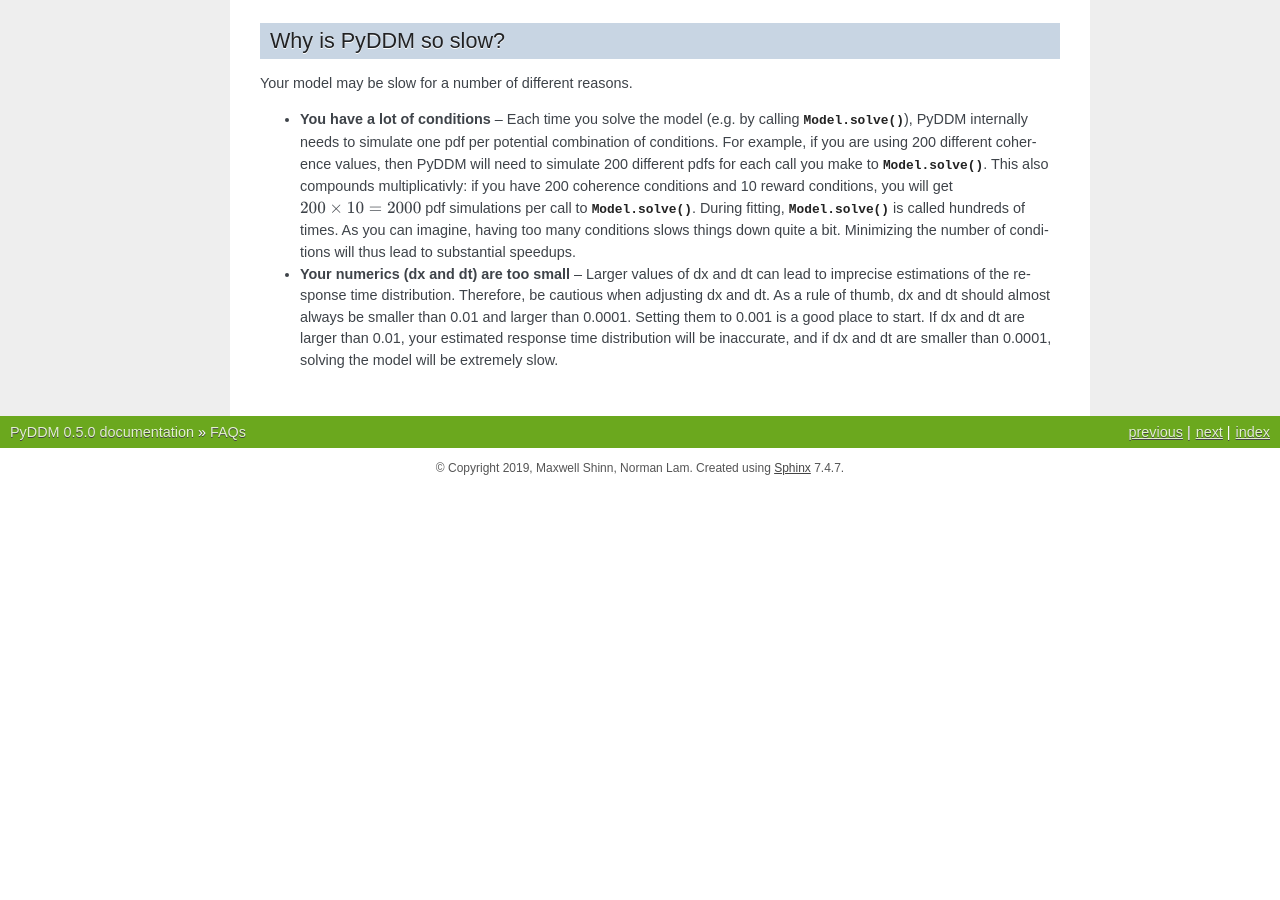
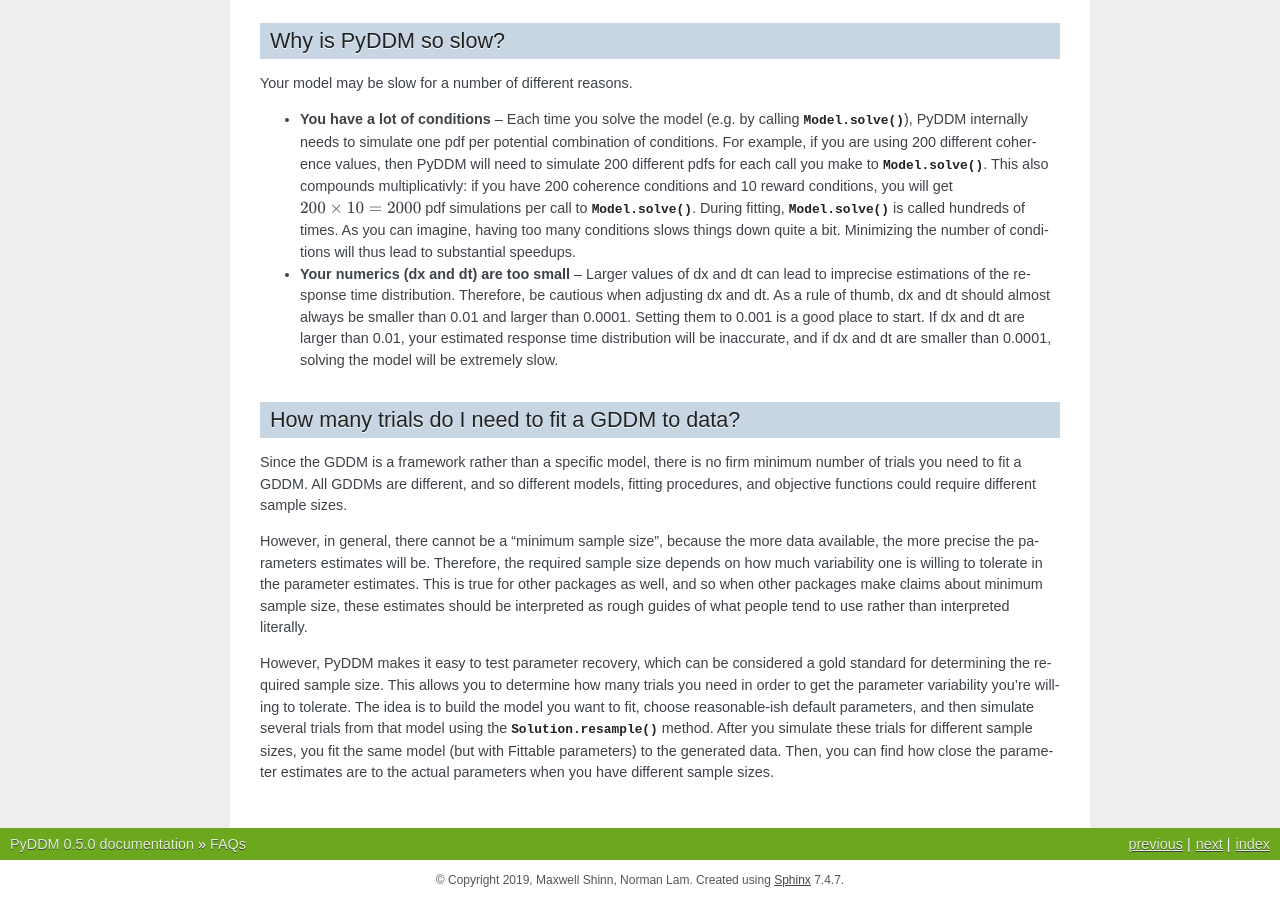
Before and after one commit to mwshinn/PyDDM, a Sphinx documentation site: the page built from doc/faqs.rst, in a window 1280 px wide and 900 px high, scrolled down 2804 px. Built offline with Sphinx 7.4.7, drawn with Linux system fonts in a browser that asks for light colours; formulas are drawn with MathJax 3; before the commit the page ends 3292 px from its top, so only the background shows below that; some of the changed text lies outside the part shown.

Commit message:
Updated FAQ

```diff
--- a/doc/faqs.rst
+++ b/doc/faqs.rst
@@ -206,3 +206,30 @@
   start.  If dx and dt are larger than 0.01, your estimated response
   time distribution will be inaccurate, and if dx and dt are smaller
   than 0.0001, solving the model will be extremely slow.
+
+How many trials do I need to fit a GDDM to data?
+------------------------------------------------
+
+Since the GDDM is a framework rather than a specific model, there is no firm
+minimum number of trials you need to fit a GDDM.  All GDDMs are different, and
+so different models, fitting procedures, and objective functions could require
+different sample sizes.
+
+However, in general, there cannot be a "minimum sample size", because the more
+data available, the more precise the parameters estimates will be.  Therefore,
+the required sample size depends on how much variability one is willing to
+tolerate in the parameter estimates.  This is true for other packages as well,
+and so when other packages make claims about minimum sample size, these
+estimates should be interpreted as rough guides of what people tend to use
+rather than interpreted literally.
+
+However, PyDDM makes it easy to test parameter recovery, which can be considered
+a gold standard for determining the required sample size.  This allows you to
+determine how many trials you need in order to get the parameter variability
+you're willing to tolerate.  The idea is to build the model you want to fit,
+choose reasonable-ish default parameters, and then simulate several trials from
+that model using the :meth:`.Solution.resample` method.  After you simulate
+these trials for different sample sizes, you fit the same model (but with
+Fittable parameters) to the generated data. Then, you can find how close the
+parameter estimates are to the actual parameters when you have different sample
+sizes.
```
